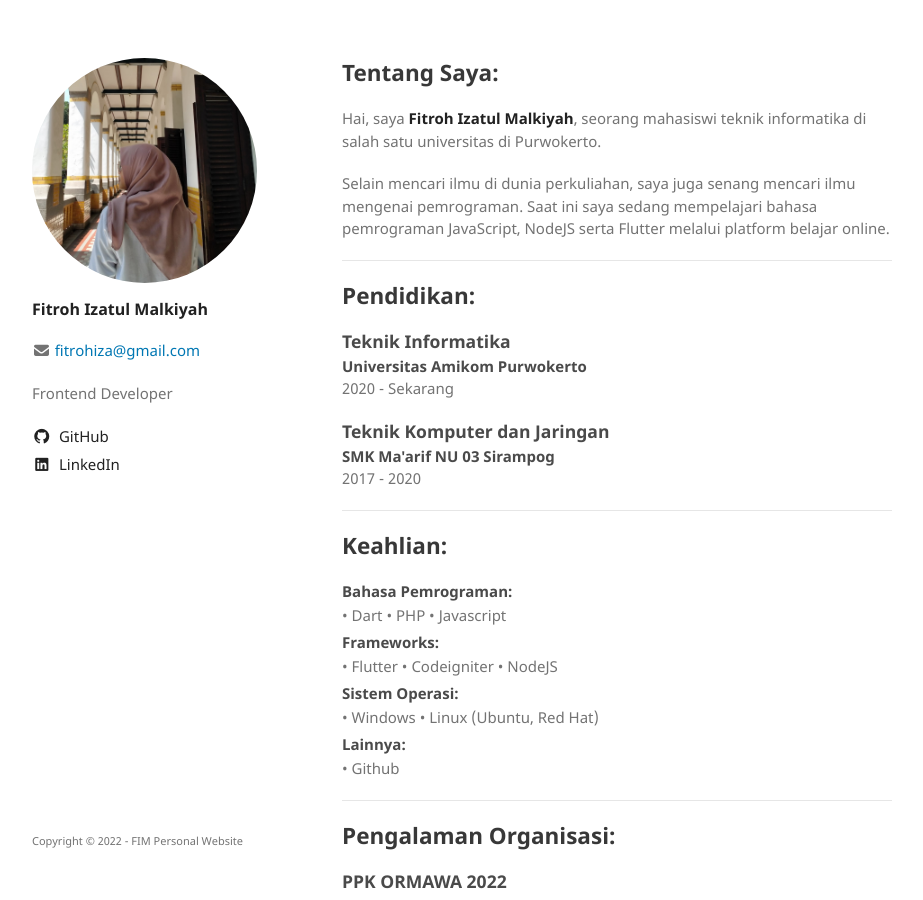
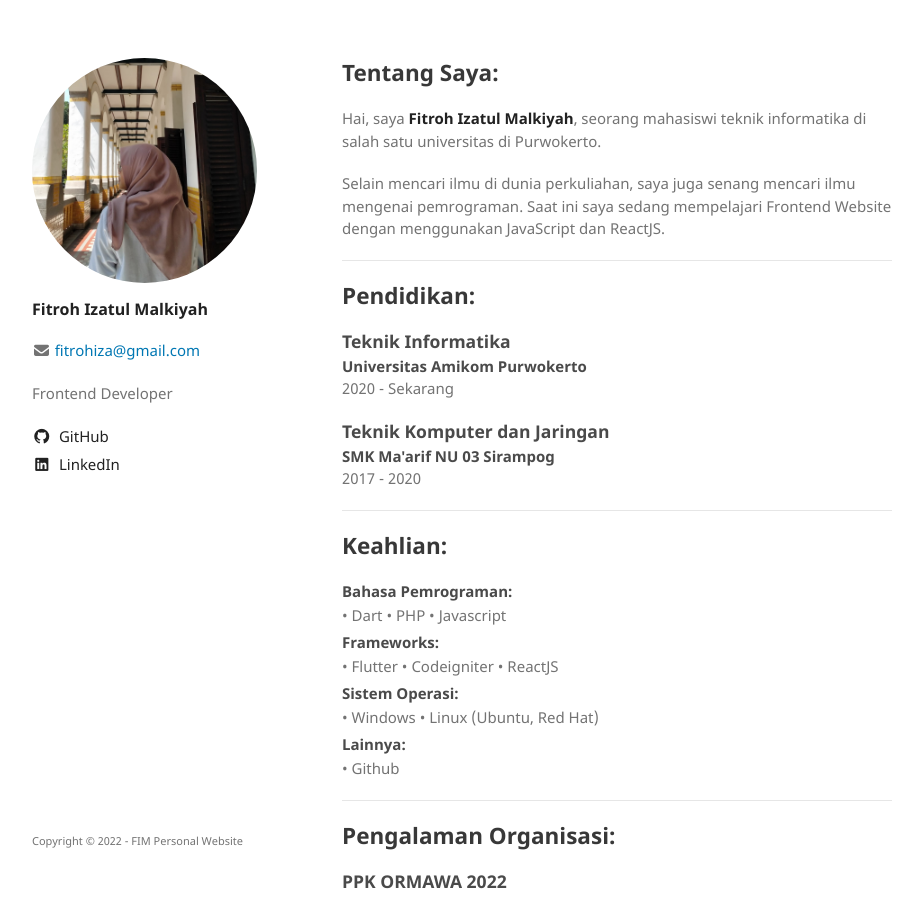
Before and after one commit to fitrohiza/fitrohiza.github.io, a Jekyll site: the page built from index.md, in a window 1280 px wide and 900 px high. Shown: the whole window, without its empty margins (178-1101 px from the left). Built offline with Jekyll 4.4.1, drawn with Linux system fonts in a browser that asks for light colours; our own code applies the rules of GitHub Pages for plain Markdown files.

Commit message:
update information

```diff
--- a/index.md
+++ b/index.md
@@ -5,7 +5,7 @@ layout: default
 
 Hai, saya **Fitroh Izatul Malkiyah**, seorang mahasiswi teknik informatika di salah satu universitas di Purwokerto.
 
-Selain mencari ilmu di dunia perkuliahan, saya juga senang mencari ilmu mengenai pemrograman. Saat ini saya sedang mempelajari bahasa pemrograman JavaScript, NodeJS serta Flutter melalui platform belajar online.
+Selain mencari ilmu di dunia perkuliahan, saya juga senang mencari ilmu mengenai pemrograman. Saat ini saya sedang mempelajari Frontend Website dengan menggunakan JavaScript dan ReactJS.
 
 ---
 
@@ -27,7 +27,7 @@ Selain mencari ilmu di dunia perkuliahan, saya juga senang mencari ilmu mengenai
 <p style="margin-bottom:4px;">&#x2022; Dart &#x2022; PHP &#x2022; Javascript</p>
 
 <h4 style="margin-bottom:2px; margin-top:2px;">Frameworks:</h4>
-<p style="margin-bottom:4px;">&#x2022; Flutter &#x2022; Codeigniter &#x2022; NodeJS</p>
+<p style="margin-bottom:4px;">&#x2022; Flutter &#x2022; Codeigniter &#x2022; ReactJS</p>
 
 <h4 style="margin-bottom:2px; margin-top:2px;">Sistem Operasi:</h4>
 <p style="margin-bottom:4px;">&#x2022; Windows &#x2022; Linux (Ubuntu, Red Hat)</p>
```
